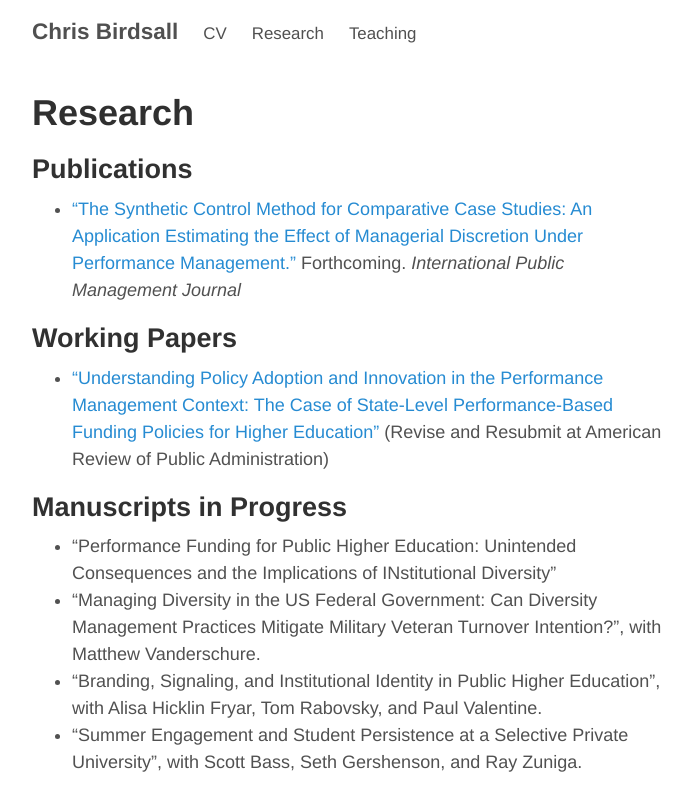
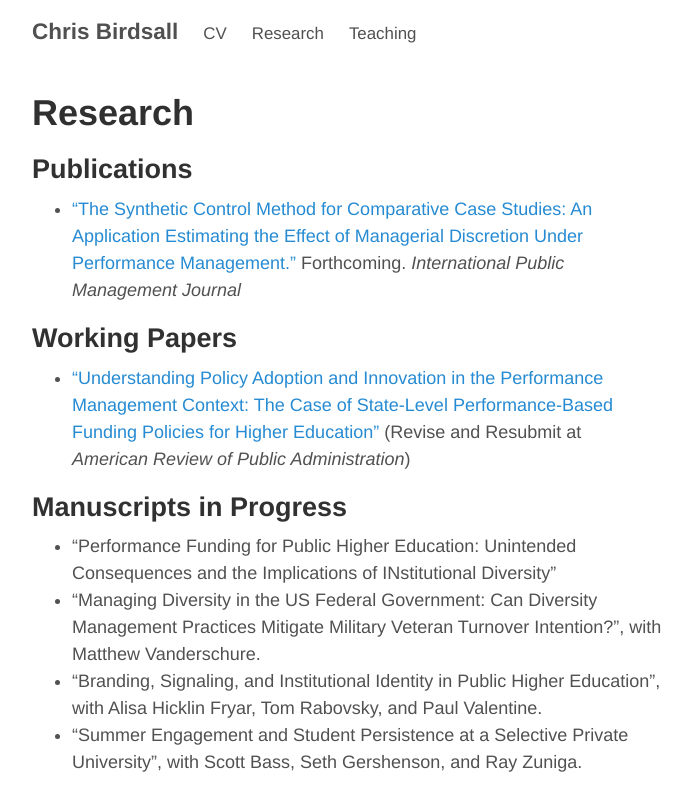
Before and after one commit to chrisbirdsall/chrisbirdsall.github.io, a Jekyll site: the page built from research.md, in a window 1280 px wide. Shown: the top 811 px of the page, without its empty margins (293-985 px from the left). Built offline with Jekyll 4.4.1, drawn with Linux system fonts in a browser that asks for light colours.

```diff
--- a/research.md
+++ b/research.md
@@ -7,7 +7,7 @@ title: Research
 - ["The Synthetic Control Method for Comparative Case Studies: An Application Estimating the Effect of Managerial Discretion Under Performance Management."](http://www.tandfonline.com/doi/full/10.1080/10967494.2015.1121178) Forthcoming. _International Public Management Journal_
 
 ## Working Papers ##
-* ["Understanding Policy Adoption and Innovation in the Performance Management Context: The Case of State-Level Performance-Based Funding Policies for Higher Education"](../Performance-Funding_policy-adoption_birdsall.pdf) (Revise and Resubmit at American Review of Public Administration)
+* ["Understanding Policy Adoption and Innovation in the Performance Management Context: The Case of State-Level Performance-Based Funding Policies for Higher Education"](../Performance-Funding_policy-adoption_birdsall.pdf) (Revise and Resubmit at _American Review of Public Administration_)
 
 ## Manuscripts in Progress ##
 * "Performance Funding for Public Higher Education: Unintended Consequences and the Implications of INstitutional Diversity"
```
